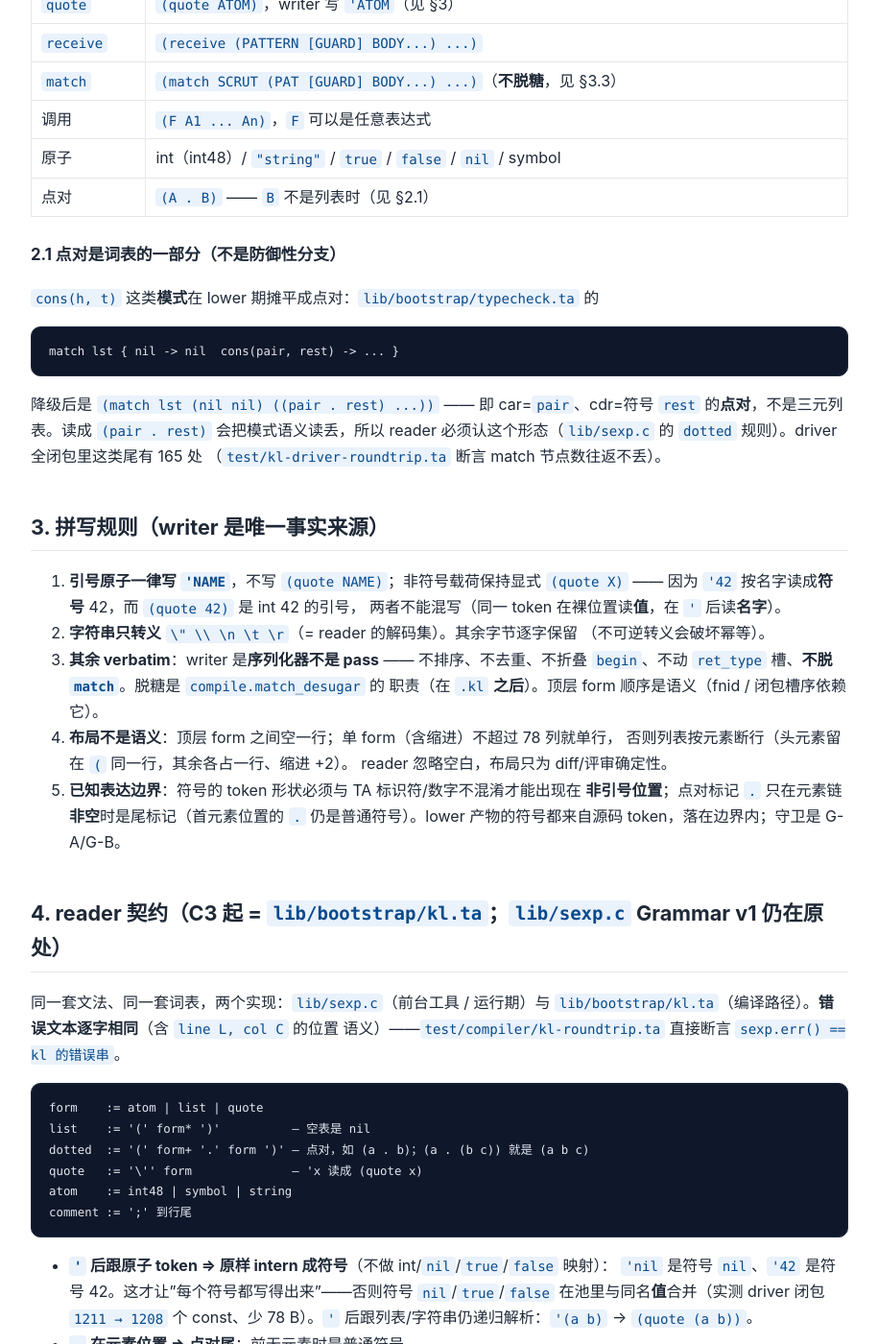
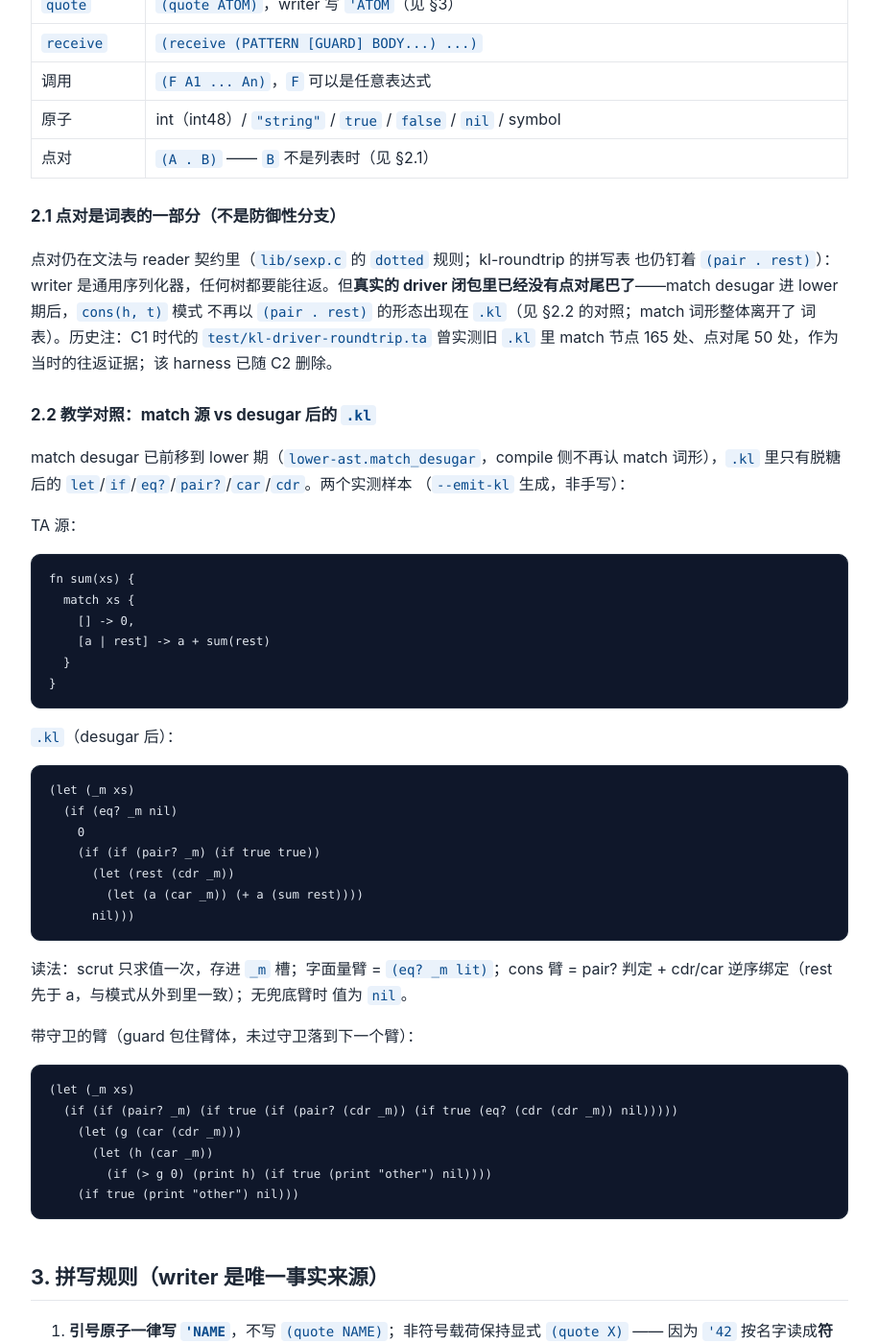
Before and after one commit to tiancaiamao/tinyactor, a Jekyll site: the page built from docs/kl-format.md, in a window 1280 px wide and 1400 px high, scrolled down 2382 px. Shown: the whole window at 96% size, without its empty margins (182-1097 px from the left). Built offline with Jekyll 4.4.1, drawn with Linux system fonts in a browser that asks for light colours; our own code applies the rules of GitHub Pages for plain Markdown files; some of the changed text lies outside the part shown.

Commit message:
refactor: move match desugar from compile to lower-ast (.kl drops match form)
what: match_desugar/match_chain/match_test/match_arm/bind_arm/test_atom/
is_quoted/quote_rest/not_pair_p/is_literal/gensym moved verbatim from
lib/bootstrap/compile.ta to lib/bootstrap/lower-ast.ta; lower_match now
ends the match form (lower-ast.match_desugar); compile.ta imports
lower-ast and recv_desugar calls lower-ast.match_desugar directly
(match form no longer exists at compile time); compile keeps
is_quoted_sym (used at 2 unrelated sites).

why: kl-kernel step 0 - match must leave the .kl vocabulary (D1: match
desugars before .kl), single desugar fact source in lower-ast.

how-tested:
- make bootstrap x2: bootstrap.tabc + driver.kl both bit-identical (fixed point)
- program-artifact gate: 74/74 test/basic programs compile to byte-identical
  .tabc under old (main) vs new compiler; 8 typecheck-rejected files produce
  byte-identical rejection output
- G-B kl roundtrip + G-C snapshot rebuild: PASS (bit-identical)
- make test: 0 failures (91+21+52+38+63+3 categories)
- make coverage: LINE COVERAGE 80.11% >= COV_MIN 75
- make fmt (llvm@18): clean; products regenerated in same commit
- kl-roundtrip spelling rows updated to real --emit-kl desugared shapes;
  docs kl-format.md (vocab 7 forms, new section 2.2 teaching comparison),
  backend.md, ta-language-spec.md synced

Signed-off-by: tiancaiamao <tiancaiamao@gmail.com>

````diff
--- a/docs/kl-format.md
+++ b/docs/kl-format.md
@@ -98,23 +98,62 @@ match kl.read_program(bytecode.lib_src()) {              // 前奏本身就是 .
 | `begin` | `(begin E1 E2 ...)` |
 | `quote` | `(quote ATOM)`，writer 写 `'ATOM`（见 §3） |
 | `receive` | `(receive (PATTERN [GUARD] BODY...) ...)` |
-| `match` | `(match SCRUT (PAT [GUARD] BODY...) ...)`（**不脱糖**，见 §3.3） |
 | 调用 | `(F A1 ... An)`，`F` 可以是任意表达式 |
 | 原子 | int（int48）/ `"string"` / `true` / `false` / `nil` / symbol |
 | 点对 | `(A . B)` —— `B` 不是列表时（见 §2.1） |
 
 ### 2.1 点对是词表的一部分（不是防御性分支）
 
-`cons(h, t)` 这类**模式**在 lower 期摊平成点对：`lib/bootstrap/typecheck.ta` 的
+点对仍在文法与 reader 契约里（`lib/sexp.c` 的 `dotted` 规则；kl-roundtrip 的拼写表
+也仍钉着 `(pair . rest)`）：writer 是通用序列化器，任何树都要能往返。但**真实的
+driver 闭包里已经没有点对尾巴了**——match desugar 进 lower 期后，`cons(h, t)` 模式
+不再以 `(pair . rest)` 的形态出现在 `.kl`（见 §2.2 的对照；match 词形整体离开了
+词表）。历史注：C1 时代的 `test/kl-driver-roundtrip.ta` 曾实测旧 `.kl` 里 match 节点
+165 处、点对尾 50 处，作为当时的往返证据；该 harness 已随 C2 删除。
+
+### 2.2 教学对照：match 源 vs desugar 后的 `.kl`
+
+match desugar 已前移到 lower 期（`lower-ast.match_desugar`，compile 侧不再认 match
+词形），`.kl` 里只有脱糖后的 `let`/`if`/`eq?`/`pair?`/`car`/`cdr`。两个实测样本
+（`--emit-kl` 生成，非手写）：
+
+TA 源：
 
 ```ta
-match lst { nil -> nil  cons(pair, rest) -> ... }
+fn sum(xs) {
+  match xs {
+    [] -> 0,
+    [a | rest] -> a + sum(rest)
+  }
+}
 ```
 
-降级后是 `(match lst (nil nil) ((pair . rest) ...))` —— 即 car=`pair`、cdr=符号
-`rest` 的**点对**，不是三元列表。读成 `(pair . rest)` 会把模式语义读丢，所以 reader
-必须认这个形态（`lib/sexp.c` 的 `dotted` 规则）。driver 全闭包里这类尾有 165 处
-（`test/kl-driver-roundtrip.ta` 断言 match 节点数往返不丢）。
+`.kl`（desugar 后）：
+
+```lisp
+(let (_m xs)
+  (if (eq? _m nil)
+    0
+    (if (if (pair? _m) (if true true))
+      (let (rest (cdr _m))
+        (let (a (car _m)) (+ a (sum rest))))
+      nil)))
+```
+
+读法：scrut 只求值一次，存进 `_m` 槽；字面量臂 = `(eq? _m lit)`；cons 臂 =
+pair? 判定 + cdr/car 逆序绑定（rest 先于 a，与模式从外到里一致）；无兜底臂时
+值为 `nil`。
+
+带守卫的臂（guard 包住臂体，未过守卫落到下一个臂）：
+
+```lisp
+(let (_m xs)
+  (if (if (pair? _m) (if true (if (pair? (cdr _m)) (if true (eq? (cdr (cdr _m)) nil)))))
+    (let (g (car (cdr _m)))
+      (let (h (car _m))
+        (if (> g 0) (print h) (if true (print "other") nil))))
+    (if true (print "other") nil)))
+```
 
 ## 3. 拼写规则（writer 是唯一事实来源）
 
@@ -124,8 +163,10 @@ match lst { nil -> nil  cons(pair, rest) -> ... }
 2. **字符串只转义** `\" \\ \n \t \r`（= reader 的解码集）。其余字节逐字保留
    （不可逆转义会破坏幂等）。
 3. **其余 verbatim**：writer 是**序列化器不是 pass** —— 不排序、不去重、不折叠
-   `begin`、不动 `ret_type` 槽、**不脱 `match`**。脱糖是 `compile.match_desugar` 的
-   职责（在 `.kl` **之后**）。顶层 form 顺序是语义（fnid / 闭包槽序依赖它）。
+   `begin`、不动 `ret_type` 槽、不脱 `match`。match 在更早的 **lower 期**就由
+   `lower-ast.match_desugar` 脱糖终结（compile 侧不再认 match 词形），所以 `.kl`
+   里本就没有 match —— writer 自然无事可做。顶层 form 顺序是语义（fnid /
+   闭包槽序依赖它）。
 4. **布局不是语义**：顶层 form 之间空一行；单 form（含缩进）不超过 78 列就单行，
    否则列表按元素断行（头元素留在 `(` 同一行，其余各占一行、缩进 +2）。
    reader 忽略空白，布局只为 diff/评审确定性。
@@ -190,14 +231,14 @@ comment := ';' 到行尾
 C1 的过渡 harness（`test/kl-driver-roundtrip.ta`：单进程、直接调 driver 的公开半程）
 在 C2 随接缝落地**删除**：它存在的理由是"接缝还不存在时 G-B 也得能红/绿"，接缝一旦是真的
 CLI（`--emit-kl` / `--from-kl`），同一命题就不该留第二份实现。它曾独占的两条断言已搬家：
-`bytecode.lib_src()` 前奏无引号 → `test/compiler/kl-roundtrip.ta` §4；`match` 不脱糖属
-writer 纯度，一直由 G-A 拼写表覆盖。
+`bytecode.lib_src()` 前奏无引号 → `test/compiler/kl-roundtrip.ta` §4；writer 纯度
+（无 desugar 开关）一直由 G-A 拼写表覆盖。
 
 **V1–V6 状态**（设计文档 §4.4 的未验证项，本次补齐）：
 
 | # | 项 | 状态 |
 |---|---|---|
-| V1 | verbatim（`match` 不脱糖）的往返 | ✅ writer 无 desugar 开关（纯序列化器），G-A 拼写表直接断言 `match`/`begin`/`receive` 原样保留；C1 过渡 harness 实测 match 节点 165 → 165（该 harness 已随 C2 删除，数字属 C1 证据），现在由 G-A + G-B 的 cmp 覆盖 |
+| V1 | verbatim 的往返 | ✅ writer 无 desugar 开关（纯序列化器），G-A 拼写表断言 `begin`/`receive` 原样保留、match 以脱糖后形态往返（desugar 已前移到 lower，见 §2.2）；C1 过渡 harness 实测旧 `.kl` match 节点 165 → 165（该 harness 已随 C2 删除，数字属 C1 证据），现在由 G-A + G-B 的 cmp 覆盖 |
 | V2 | C3 的 TA reader 原型 | ✅ 落地为 `lib/bootstrap/kl.ta` 的 `read` / `read_program`：与 C reader 的等价表（规范文本 + 错误文本逐条相同）、`-2^47` 唯一偏差、严格性（尾随垃圾）与 `read`/`read_program` 的分工都在 `kl-roundtrip.ta` 里；编译路径已换过去（case (i) 的隐藏 dylib 断言） |
 | V3 | `.kl` 里的 `(quote (a b))` 引号列表 | ✅ G-A 拼写表两行：`(quote (a b))` 正例 + `(quote 42)` 反例（不能写成 `'42`） |
 | V4 | arena 峰值（见 §6） | ✅ 实测（C3 树）：三条路 floor 同在 36 MiB 量级——`.kl` 路跳过 typecheck（内存大头），所以"文本 + 整树"不比 `.ta` 路更贵 |
````
Also changed, not shown: other parts of docs/kl-format.md (+1 -1 lines), docs/backend.md (+3 -1 lines), docs/ta-language-spec.md (+4 -2 lines), 6 other files.
